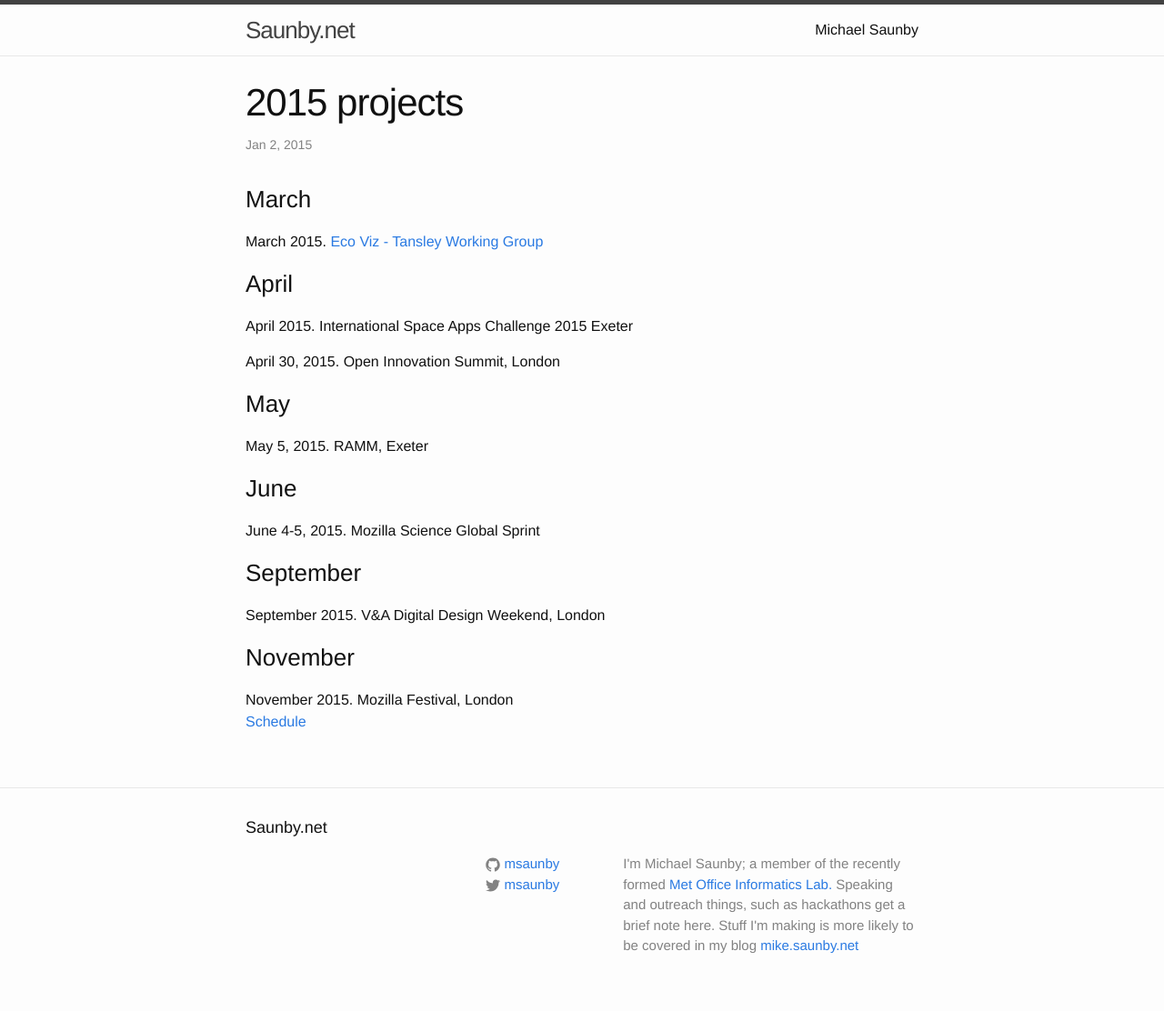
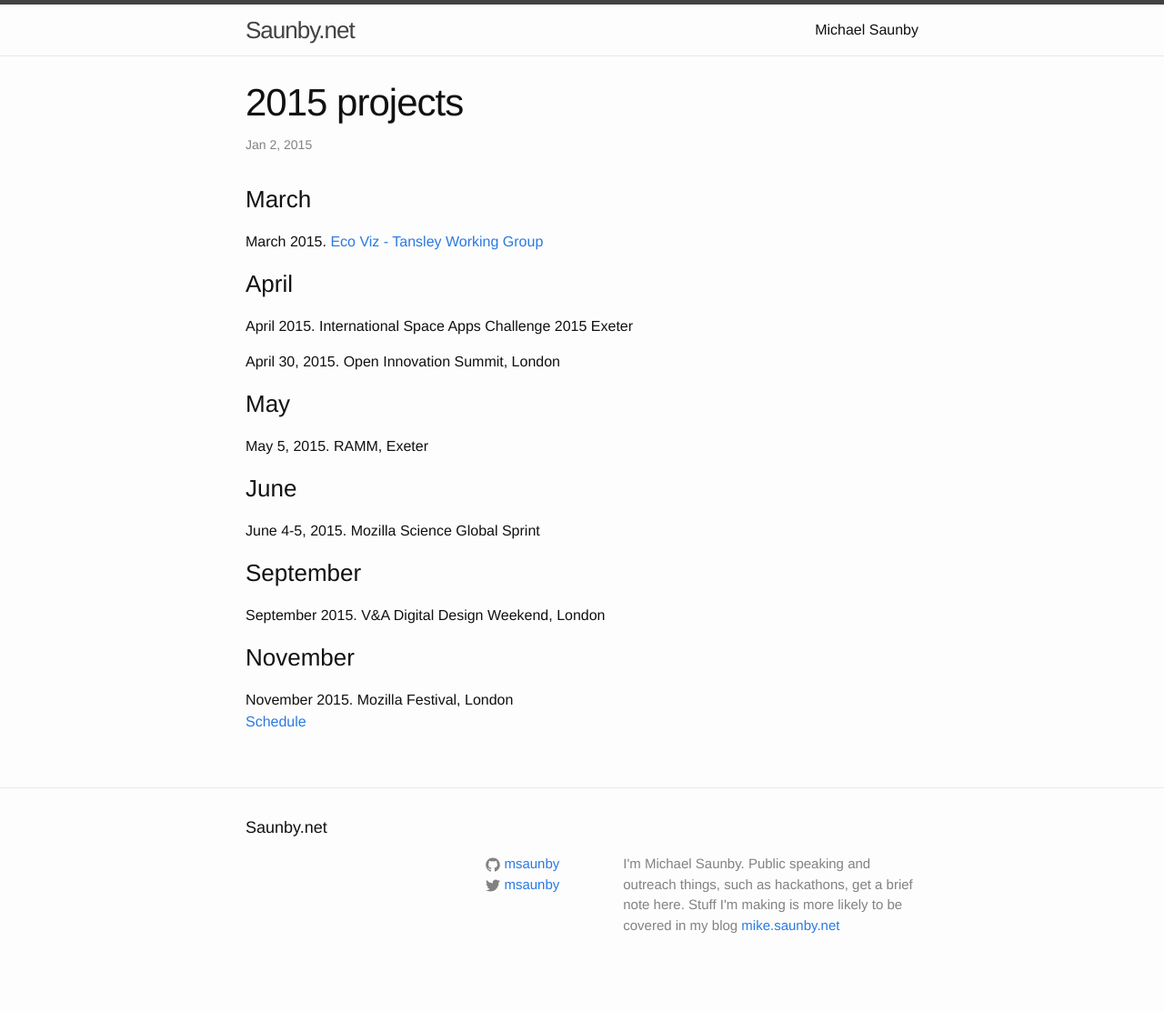
Before and after one commit to msaunby/saunby-net, a Jekyll site: the page built from _posts/2015-01-01-projects.markdown, in a window 1280 px wide. Shown: the whole page at 91% size. Built offline with Jekyll 4.4.1, drawn with Linux system fonts in a browser that asks for light colours; after the commit the page ends 1089 px from its top, so only the background shows below that.

Commit message:
post informatics

```diff
--- /dev/null
+++ b/Gemfile
@@ -0,0 +1,2 @@
+source 'https://rubygems.org'
+gem 'github-pages', group: :jekyll_plugins
--- a/_config.yml
+++ b/_config.yml
@@ -9,9 +9,7 @@
 title: Saunby.net
 #email: your-email@domain.com
 description: > # this means to ignore newlines until "baseurl:"
-  I'm Michael Saunby; a member of the recently formed
-  <a href='http://www.informaticslab.co.uk'>Met Office Informatics Lab.</a>
-  Speaking and outreach things, such as hackathons get a brief note here. Stuff I'm making is more likely to be covered in my
+  I'm Michael Saunby. Public speaking and outreach things, such as hackathons, get a brief note here. Stuff I'm making is more likely to be covered in my
   blog <a href='http://mike.saunby.net'>mike.saunby.net</a>
 baseurl: "" # the subpath of your site, e.g. /blog
 url: "http://www.saunby.net" # the base hostname & protocol for your site
```
Also changed, not shown: images/20140521_131314.jpg (added), 13 other files.
